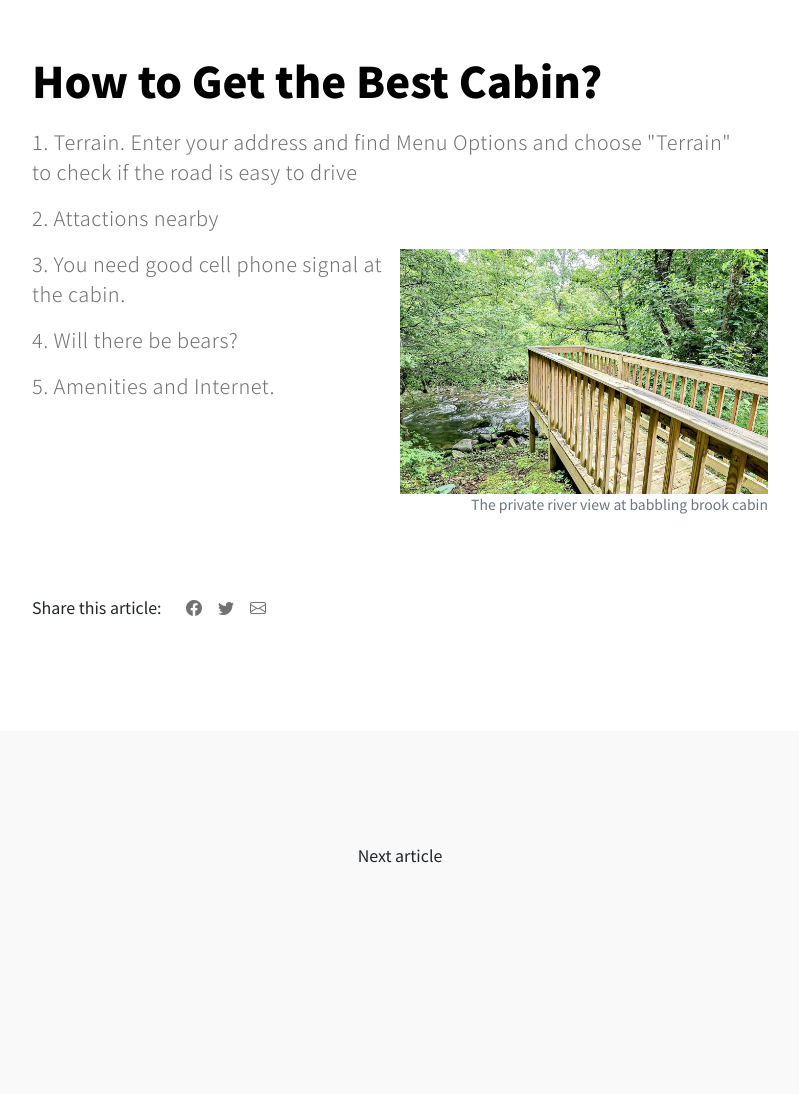
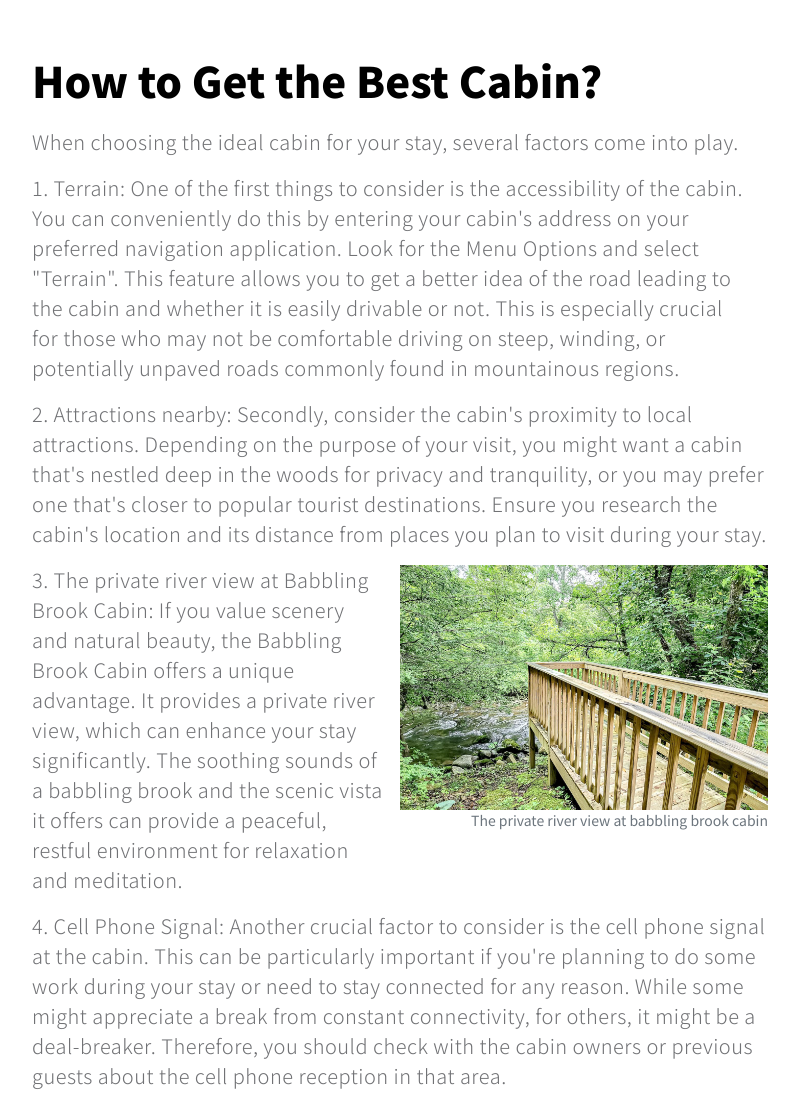
Before and after one commit to JZ0815/cabin, a plain HTML site: page no-steep-hills.html in a window 1280 px wide. Shown: the part 940-2034 px from the top of the page, without its empty margins (240-1039 px from the left). Drawn offline with Linux system fonts and the light colour scheme.

Commit message:
change words

```diff
--- a/no-steep-hills.html
+++ b/no-steep-hills.html
@@ -99,10 +99,11 @@
                     <div class="row">
                         <div class="col-lg-8 col-10 mx-auto">
                             <h2 class="mb-3" data-aos="fade-up">How to Get the Best Cabin?</h2>
+                            <p class="me-4" data-aos="fade-up">When choosing the ideal cabin for your stay, several factors come into play.</p>
 
-                            <p class="me-4" data-aos="fade-up">1. Terrain. Enter your address and find Menu Options and choose "Terrain" to check if the road is easy to drive </p>
+                            <p class="me-4" data-aos="fade-up">1. Terrain: One of the first things to consider is the accessibility of the cabin. You can conveniently do this by entering your cabin's address on your preferred navigation application. Look for the Menu Options and select "Terrain". This feature allows you to get a better idea of the road leading to the cabin and whether it is easily drivable or not. This is especially crucial for those who may not be comfortable driving on steep, winding, or potentially unpaved roads commonly found in mountainous regions. </p>
 
-                            <p data-aos="fade-up">2. Attactions nearby</p>
+                            <p data-aos="fade-up">2. Attractions nearby: Secondly, consider the cabin's proximity to local attractions. Depending on the purpose of your visit, you might want a cabin that's nestled deep in the woods for privacy and tranquility, or you may prefer one that's closer to popular tourist destinations. Ensure you research the cabin's location and its distance from places you plan to visit during your stay.</p>
 
                             <div class="clearfix my-4 mt-lg-0 mt-5">
                                 <div class="col-md-6 float-md-end mb-3 ms-md-3" data-aos="fade-up">
@@ -114,17 +115,20 @@
                                 </div>
 
                                   <p data-aos="fade-up">
-                                      3. You need good cell phone signal at the cabin.
+                                      3. The private river view at Babbling Brook Cabin: If you value scenery and natural beauty, the Babbling Brook Cabin offers a unique advantage. It provides a private river view, which can enhance your stay significantly. The soothing sounds of a babbling brook and the scenic vista it offers can provide a peaceful, restful environment for relaxation and meditation.
 
                                   </p>
 
                                   <p data-aos="fade-up">
-                                      4. Will there be bears?
+                                      4. Cell Phone Signal: Another crucial factor to consider is the cell phone signal at the cabin. This can be particularly important if you're planning to do some work during your stay or need to stay connected for any reason. While some might appreciate a break from constant connectivity, for others, it might be a deal-breaker. Therefore, you should check with the cabin owners or previous guests about the cell phone reception in that area.
                                   </p>
 
                                   <p data-aos="fade-up">
-                                    5. Amenities and Internet.
+                                    5. Wildlife - Bears?: Wildlife is a part of the charm when staying in a cabin in the woods or mountains, but it's also essential to be prepared for any potential encounters. In areas near the Great Smoky Mountains, black bears are common. Ask the cabin rental company or owner about the likelihood of bear sightings and what precautions you should take. While sightings can be an exciting experience, safety for both you and the bears is paramount.
                                   </p>
+                                <p data-aos="fade-up">
+                                    6. Amenities and Internet: Lastly, consider the amenities that come with the cabin. Is there a fully equipped kitchen? Does it offer recreational facilities such as a pool or a game room? One amenity that's increasingly important for many people is internet access. Whether for entertainment, staying in touch with loved ones, or remote work, having reliable internet can make your stay much more comfortable. Ensure you check the cabin's listing or inquire directly about the available amenities and the quality of the internet connection.
+                                </p>
                             </div>
 
                             <div class="social-share d-flex mt-5">
```
Also changed, not shown: index.html (+4 -4 lines).
